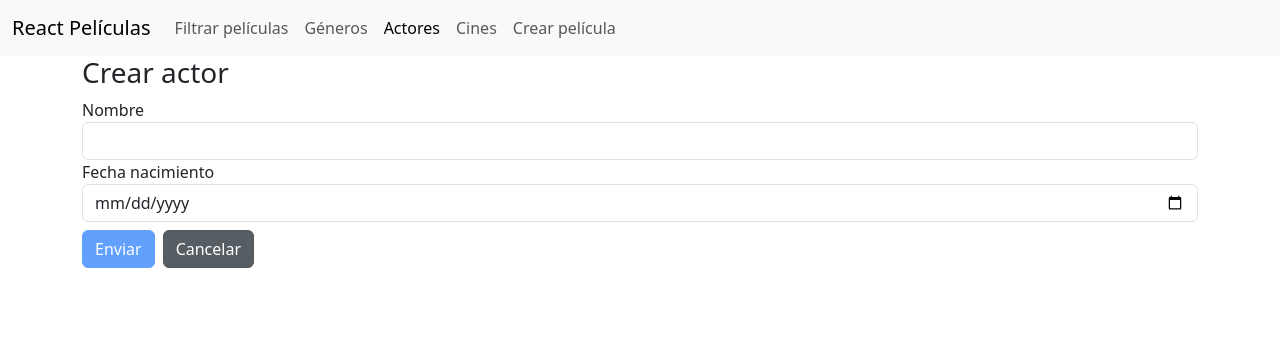
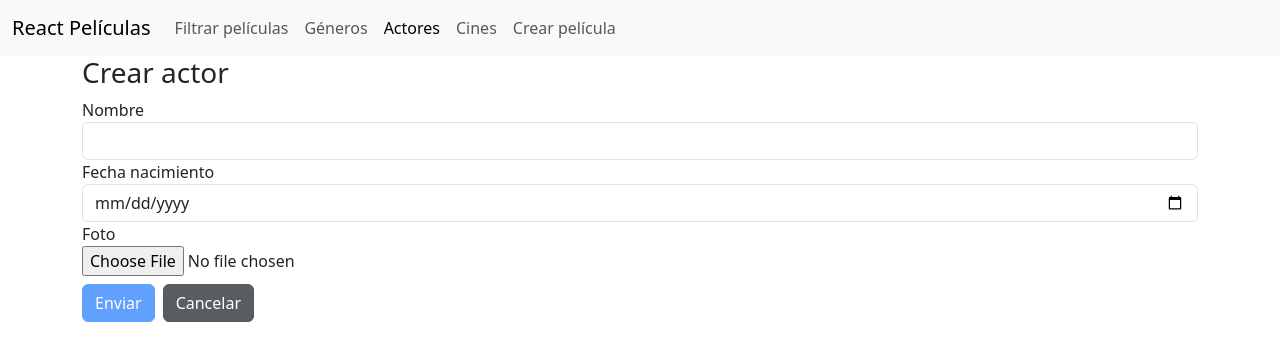
Before and after one commit to Francisco0509/practicareactpeliculas, a React (Vite) app: page /actores/crear in a window 1280 px wide. Shown: the top 360 px of the page. Built offline with nearby package versions, Linux system fonts and the light colour scheme.

Commit message:
Crear/Editar Cines

```diff
--- /dev/null
+++ b/src/components/SeleccionarImagen.module.css
@@ -0,0 +1,7 @@
+.div {
+    margin-top: 1rem;
+}
+
+.div img {
+    width: 250px;
+}
--- /dev/null
+++ b/src/components/SelecionarImagen.tsx
@@ -0,0 +1,47 @@
+import { useState, type ChangeEvent } from "react";
+import styles from './SeleccionarImagen.module.css';
+
+export default function SeleccionarImagen(props: SeleccionarImagenProps){
+    const [imagenBase64, setImagenBase64] = useState('');
+    const [imagenURL, setImagenURL] = useState(props.imagenURL ? props.imagenURL : '');
+    const manejarOnChange = (e: ChangeEvent<HTMLInputElement>) => {
+        if(e.currentTarget.files)
+        {
+            const archivo = e.currentTarget.files[0];
+            aBase64(archivo).then(valor => setImagenBase64(valor))
+            .catch(error => console.error(error))
+            props.imagenSeleccionada(archivo);
+            setImagenURL('');
+        }
+    }
+
+    const aBase64 = (archivo: File) =>{
+        return new Promise<string>((resolve, reject) => {
+            const reader = new FileReader();
+            reader.readAsDataURL(archivo);
+            reader.onload = () => resolve(reader.result as string);
+            reader.onerror = (error) => reject(error)
+        })
+     }
+
+    return (
+        <div className="form-group">
+            <label>{props.label}</label>
+            <div>
+                <input type="file" accept=".jpg,.jpeg,.png" onChange={manejarOnChange} />
+                {imagenBase64 ? <div className={styles.div}>
+                    <img src={imagenBase64} alt="imagen seleccionada" />
+                </div> : undefined}
+                {imagenURL ? <div className={styles.div}>
+                    <img src={imagenURL} alt="imagen del actor" />
+                </div> : undefined}
+            </div>
+        </div>
+    )
+}
+
+interface SeleccionarImagenProps{
+    label: string,
+    imagenURL?: string;
+    imagenSeleccionada: (file: File) => void;
+}
--- a/src/features/actores/components/EditarActor.tsx
+++ b/src/features/actores/components/EditarActor.tsx
@@ -12,7 +12,7 @@ export default function EditarActor(){
 
     useEffect(() => {
         const timerId = setTimeout(() => {
-            setModelo({nombre: 'Tom Cruise ' + id, fechaNacimiento: '1979-09-05'})
+            setModelo({nombre: 'Tom Cruise ' + id, fechaNacimiento: '1979-09-05', foto: 'https://upload.wikimedia.org/wikipedia/commons/thumb/6/6a/Gal_Gadot_2018_cropped_retouched.jpg/800px-Gal_Gadot_2018_cropped_retouched.jpg'})
         },1000);
 
         return () => clearTimeout(timerId);
--- a/src/features/actores/components/FormularioActor.tsx
+++ b/src/features/actores/components/FormularioActor.tsx
@@ -5,17 +5,21 @@ import { NavLink } from "react-router";
 import * as yup from 'yup';
 import { fechaNoPuedeSerFutura, PrimeraLetraMayuscula } from "../../../validaciones/Validaciones";
 import { yupResolver } from "@hookform/resolvers/yup";
+import SeleccionarImagen from "../../../components/SelecionarImagen";
 
 export default function FormularioActor(props: FormularioActorProps){
     const {
         register,
         handleSubmit,
+        setValue,
         formState: {errors,isValid,isSubmitting}
     } = useForm<ActorCreacion>({
         resolver: yupResolver(reglasDeValidacion),
         mode: 'onChange',
         defaultValues: props.modelo ?? {nombre: ''}
     });
+
+    const imagenActualURL: string | undefined = props.modelo?.foto ? props.modelo.foto as string : undefined;
 
     return (
         <form onSubmit={handleSubmit(props.onSubmit)}>
@@ -38,6 +42,7 @@ export default function FormularioActor(props: FormularioActorProps){
                 {errors.fechaNacimiento && <p className="error">{errors.fechaNacimiento.message}</p>}
             </div>
 
+            <SeleccionarImagen label="Foto" imagenURL={imagenActualURL} imagenSeleccionada={foto => setValue('foto', foto)} />
             <div className="mt-2">
                 <Boton type="submit" disabled={!isValid || isSubmitting}>{isSubmitting ? 'Enviando...' : 'Enviar'}</Boton>
                 <NavLink to="/actores" className="btn btn-secondary ms-2">Cancelar</NavLink>
--- a/src/features/actores/models/ActorCreacion.mode.ts
+++ b/src/features/actores/models/ActorCreacion.mode.ts
@@ -1,4 +1,5 @@
 export default interface ActorCreacion{
     nombre: string;
     fechaNacimiento: string;
+    foto?: File | string;
 }
--- a/src/features/cines/components/CrearCine.tsx
+++ b/src/features/cines/components/CrearCine.tsx
@@ -1,5 +1,18 @@
+import type { SubmitHandler } from "react-hook-form";
+import FormularioCine from "./FormularioCine";
+import type CineCreacion from "../models/CineCreacion.model";
+
 export default function CrearCine(){
+    const onSubmit: SubmitHandler<CineCreacion> = async (data) => {
+        console.log('Creando el cine...');
+        await new Promise(resolve => setTimeout(resolve, 500));
+        console.log(data);
+    }
     return (
-        <h3>Crear Cine</h3>
+        <>
+            <h3>Crear Cine</h3>
+            <FormularioCine onSubmit={onSubmit} />
+        </>
+
     )
 }
--- a/src/features/cines/components/EditarCine.tsx
+++ b/src/features/cines/components/EditarCine.tsx
@@ -1,11 +1,31 @@
 import { useParams } from "react-router";
+import FormularioCine from "./FormularioCine";
+import type { SubmitHandler } from "react-hook-form";
+import type CineCreacion from "../models/CineCreacion.model";
+import Loading from "../../../components/Loading";
+import { useEffect, useState } from "react";
 
 export default function EditarCine(){
+
     const {id} = useParams(); //Obtener parámetros desde el URL
+    const [modelo, setModelo] = useState<CineCreacion | undefined>(undefined);
+
+    useEffect(() => {
+        setTimeout(() => {
+            setModelo({nombre: 'Plaza Adana'});
+        }, 1000)
+    }, [id]);
+
+    const onSubmit: SubmitHandler<CineCreacion> = async (data) => {
+        console.log('Editando el cine...');
+        await new Promise(resolve => setTimeout(resolve, 500));
+        console.log(data);
+    }
+
     return (
         <>
             <h3>Editar Cine</h3>
-            <p>El id es {id}</p>
+            {modelo ? <FormularioCine modelo={modelo} onSubmit={onSubmit} /> : <Loading /> }
         </>
 
     )
--- /dev/null
+++ b/src/features/cines/components/FormularioCine.tsx
@@ -0,0 +1,43 @@
+import { useForm, type SubmitHandler } from "react-hook-form";
+import type CineCreacion from "../models/CineCreacion.model";
+import { yupResolver } from "@hookform/resolvers/yup";
+import * as yup from 'yup';
+import { PrimeraLetraMayuscula } from "../../../validaciones/Validaciones";
+import Boton from "../../../components/Boton";
+import { NavLink } from "react-router";
+
+export default function FormularioCine(props: FormularioCineProps){
+    const {register,handleSubmit,formState: {errors,isValid, isSubmitting}} = useForm<CineCreacion>({
+        resolver: yupResolver(reglasDeValidacion),
+        mode: 'onChange',
+        defaultValues: props.modelo ?? {nombre: ''}
+    })
+
+    return (
+        <>
+            <form onSubmit={handleSubmit(props.onSubmit)}>
+                <div className="form-group">
+                    <label htmlFor="nombre">Nombre</label>
+                    <input type="text" id="nombre" className="form-control"
+                        autoComplete="off" {...register('nombre')}
+                    />
+                    {errors.nombre && <p className="error">{errors.nombre.message}</p>}
+                </div>
+                <div className="mt-2">
+                    <Boton type='submit' disabled={!isValid || isSubmitting}>{isSubmitting ? "Enviando..." : "Enviar"}</Boton>
+                    <NavLink to="/cines" className="btn btn-secondary ms-2">Cancelar</NavLink>
+                </div>
+            </form>
+        </>
+    )
+}
+
+interface FormularioCineProps{
+    modelo?: CineCreacion;
+    onSubmit: SubmitHandler<CineCreacion>;
+}
+
+const reglasDeValidacion = yup.object({
+    nombre: yup.string().required('El nombre es olbigatorio')
+    .test(PrimeraLetraMayuscula())
+})
--- /dev/null
+++ b/src/features/cines/models/CineCreacion.model.ts
@@ -0,0 +1,3 @@
+export default interface CineCreacion{
+    nombre: string
+}
--- a/src/features/generos/components/FormularioGenero.tsx
+++ b/src/features/generos/components/FormularioGenero.tsx
@@ -18,7 +18,6 @@ export default function FormularioGenero(props: FormularioGenerosProps){
 
     return (
         <>
-
             <form onSubmit={handleSubmit(props.onSubmit)}>
                 <div className="form-group">
                     <label htmlFor="nombre">Nombre</label>
```
